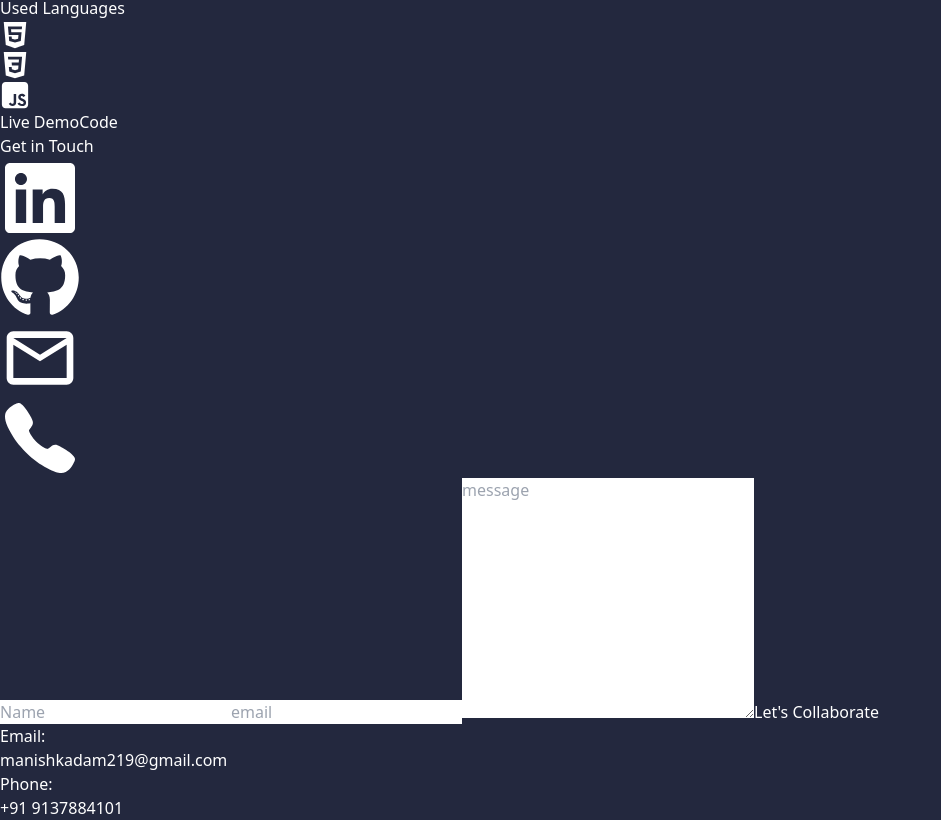
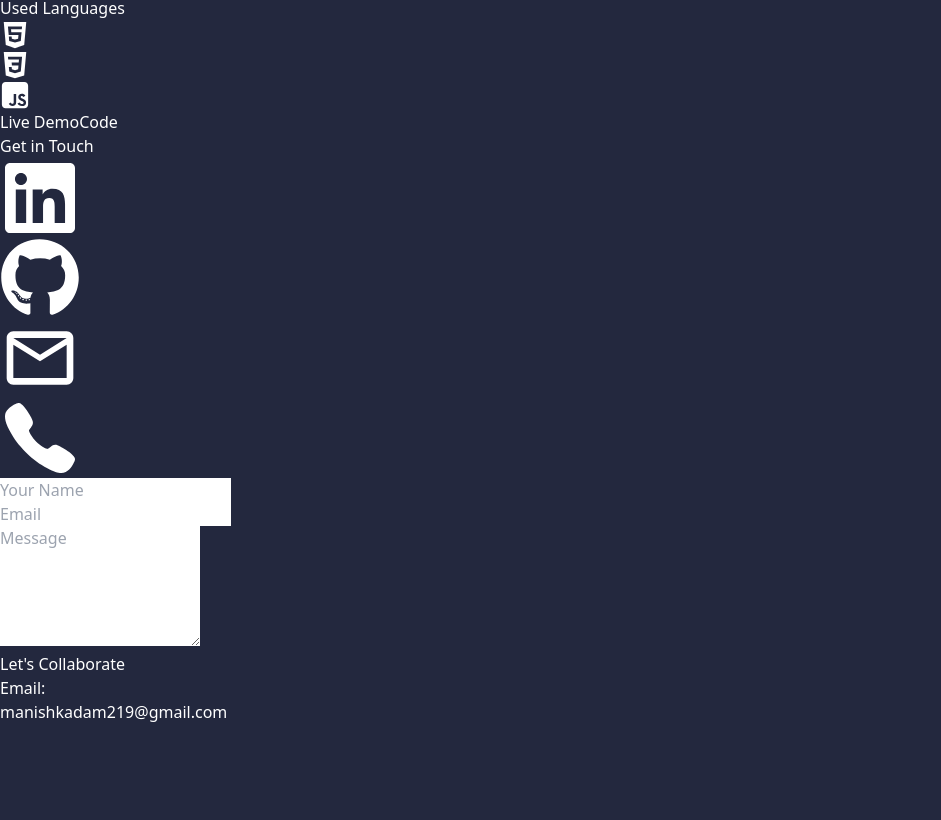
Before and after one commit to algowhiz/2nd_portfolio, a React (Vite) app: page / in a window 1280 px wide. Shown: the part 4992-5812 px from the top of the page, without its empty margins (0-941 px from the left). After the commit the page ends 5716 px from the top, so only its background shows below. Built offline with nearby package versions, Linux system fonts and the light colour scheme.

Commit message:
Update Contact.jsx

```diff
--- a/src/Components/Contact/Contact.jsx
+++ b/src/Components/Contact/Contact.jsx
@@ -6,10 +6,10 @@ import { IoCall } from "react-icons/io5";
 const Contact = () => {
     return (
         <>
-            <div class="container mx-auto py-10" name="Contact">
-                <h2 class="text-3xl font-bold mb-6 text-center">Get in Touch</h2>
+            <div className="container mx-auto py-10" name="Contact">
+                <h2 className="text-3xl font-bold mb-6 text-center">Get in Touch</h2>
 
-                <div class="flex flex-nowrap justify-center space-x-2 md:space-x-5 ">
+                <div className="flex flex-nowrap justify-center space-x-2 md:space-x-5 ">
                     <a href="https://www.linkedin.com/in/manishkadam1/" target="_blank" >
                         <FaLinkedin size={80} className='border-2 p-2 rounded cursor-pointer hover:bg-[#243070]' />
                     </a>
@@ -25,27 +25,41 @@ const Contact = () => {
                 </div>
 
 
-                <div name="contact" className='w-auto h-[600px] flex justify-center items-center p-1 contact'>
-                    <form action="https://getform.io/f/8a6ce622-d082-4360-9eb2-746d74f99c27" method='POST' className='flex flex-col max-w-[400px] w-full'>
-                        <input type="text" placeholder='Name' name='name' className='rounded my-4 p-2 bg-[#ccd6f6]' />
-                        <input type="email" placeholder='email' name='email' className='rounded my-4 p-2  bg-[#ccd6f6]' />
-                        <textarea name="message" cols="30" rows="10" className='rounded my-4 p-4  bg-[#ccd6f6]' placeholder='message'></textarea>
-                        <button className='text-white border-2 rounded hover:bg-pink-600 hover:border-pink-600 px-4 py-3 my-8 mx-auto flex items-center '>Let's Collaborate</button>
+
+                <div className="min-h-screen bg-[rgb(1, 14, 53)] flex justify-center items-center ">
+                    <form action="https://getform.io/f/8a6ce622-d082-4360-9eb2-746d74f99c27" method='POST' className="bg-[rgb(1, 14, 53)]  shadow-lg rounded px-8 pt-6 pb-8 mb-4 w-full sm:w-2/3 md:w-1/2 lg:w-1/3 xl:w-1/4">
+                        <div className="mb-4">
+                            <input
+                                className="shadow appearance-none border rounded w-full py-2 px-3 text-black leading-tight focus:outline-none focus:shadow-outline"
+                                id="name" name='name' type="text" placeholder="Your Name" />
+                        </div>
+                        <div className="mb-4">
+                            <input
+                                className="shadow appearance-none border rounded w-full py-2 px-3 text-black mb-3 leading-tight focus:outline-none focus:shadow-outline"
+                                id="email" name='email' type="email" placeholder="Email" />
+                        </div>
+                        <div className="mb-6">
+                            <textarea
+                                className="shadow appearance-none border rounded w-full py-2 px-3 text-black mb-3 leading-tight focus:outline-none focus:shadow-outline"
+                                id="message" name='message' placeholder="Message" rows="5"></textarea>
+                        </div>
+                        <div className="flex items-center justify-center ">
+                            <button
+                                className= "bg-blue-500 hover:bg-blue-700 text-white font-bold py-2 px-4 rounded focus:outline-none focus:shadow-outline"
+                                type="submit">
+                                Let's Collaborate
+                            </button>
+                        </div>
                     </form>
                 </div>
 
 
-                <div class="flex flex-col md:flex-row justify-between ">
 
-                    <div class="flex flex-col mb-4 md:mb-0 ml-4">
-                        <span class="text-lg font-semibold text-[#e9dbdb]">Email:</span>
-                        <p class="text-[#e9dbdb] ">manishkadam219@gmail.com</p>
-                    </div>
+                <div className="flex flex-col md:flex-row justify-between ">
 
-
-                    <div class="flex flex-col ml-4">
-                        <span class="text-lg font-semibold text-[#e9dbdb]">Phone:</span>
-                        <p class="text-[#e9dbdb]">+91 9137884101</p>
+                    <div className="flex flex-col mb-4 md:mb-0 ml-4">
+                        <span className="text-lg font-semibold text-[#e9dbdb]">Email:</span>
+                        <p className="text-[#e9dbdb] ">manishkadam219@gmail.com</p>
                     </div>
                 </div>
 
```
